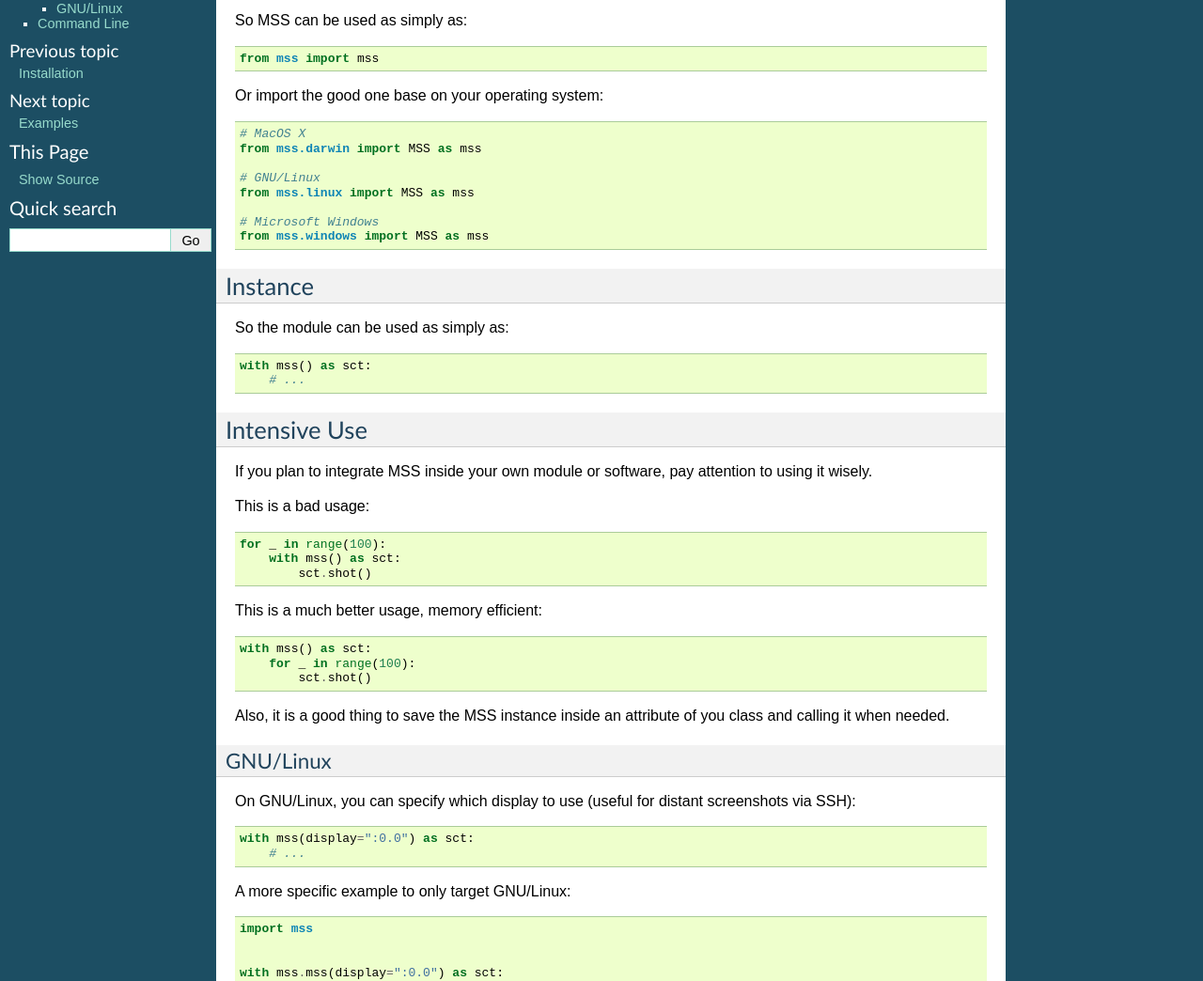
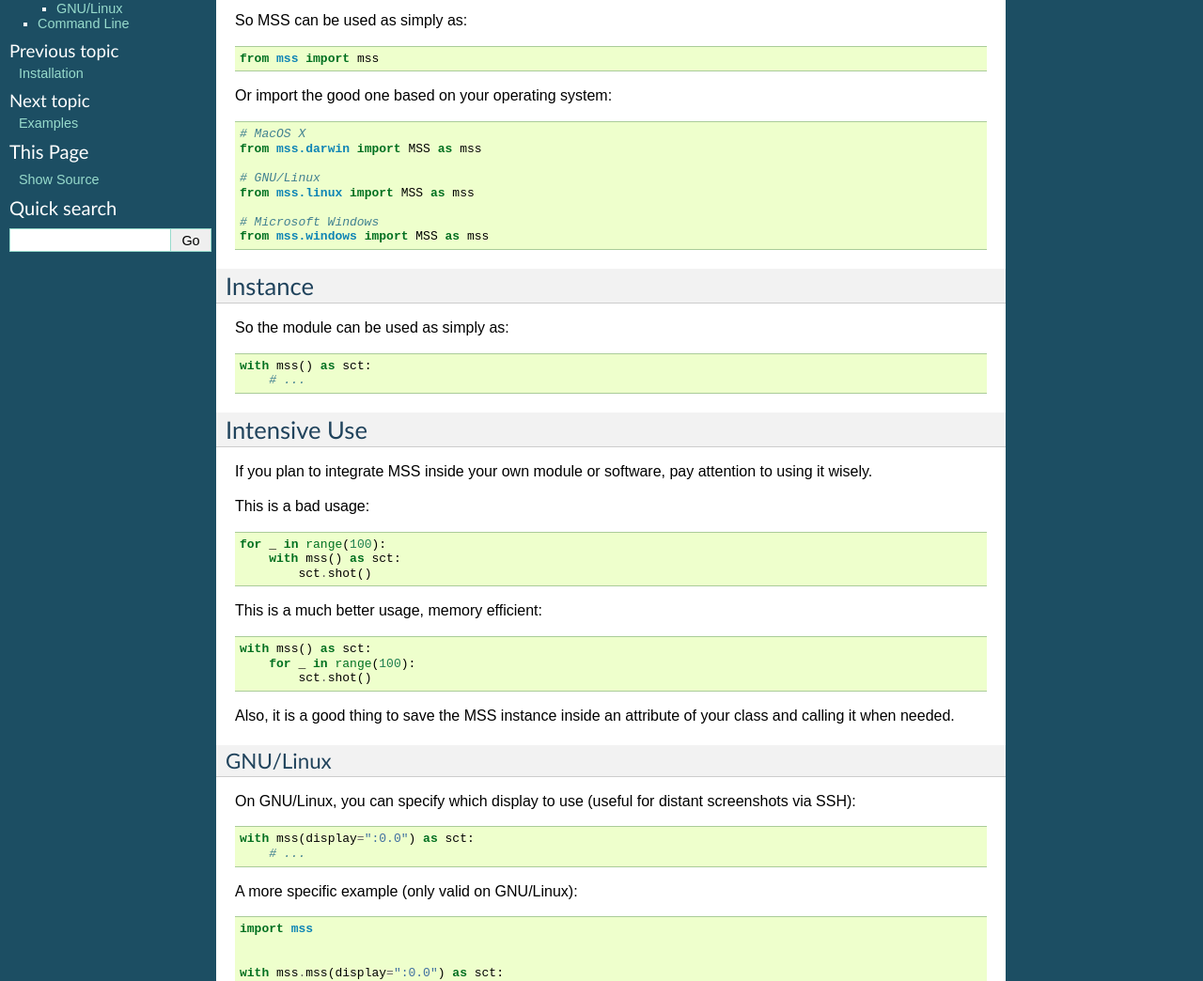
Before and after one commit to BoboTiG/python-mss, a Sphinx documentation site: the page built from docs/source/usage.rst, in a window 1280 px wide. Shown: the part 137-1181 px from the top of the page at 94% size. Built offline with Sphinx 7.4.7, drawn with Linux system fonts in a browser that asks for light colours.

Commit message:
Typos in usage.rst

```diff
--- a/docs/source/usage.rst
+++ b/docs/source/usage.rst
@@ -9,7 +9,7 @@ So MSS can be used as simply as::
 
     from mss import mss
 
-Or import the good one base on your operating system::
+Or import the good one based on your operating system::
 
     # MacOS X
     from mss.darwin import MSS as mss
@@ -46,7 +46,7 @@ This is a much better usage, memory efficient::
         for _ in range(100):
             sct.shot()
 
-Also, it is a good thing to save the MSS instance inside an attribute of you class and calling it when needed.
+Also, it is a good thing to save the MSS instance inside an attribute of your class and calling it when needed.
 
 
 GNU/Linux
@@ -57,7 +57,7 @@ On GNU/Linux, you can specify which display to use (useful for distant screensho
     with mss(display=":0.0") as sct:
         # ...
 
-A more specific example to only target GNU/Linux:
+A more specific example (only valid on GNU/Linux):
 
 .. literalinclude:: examples/linux_display_keyword.py
     :lines: 8-
```
